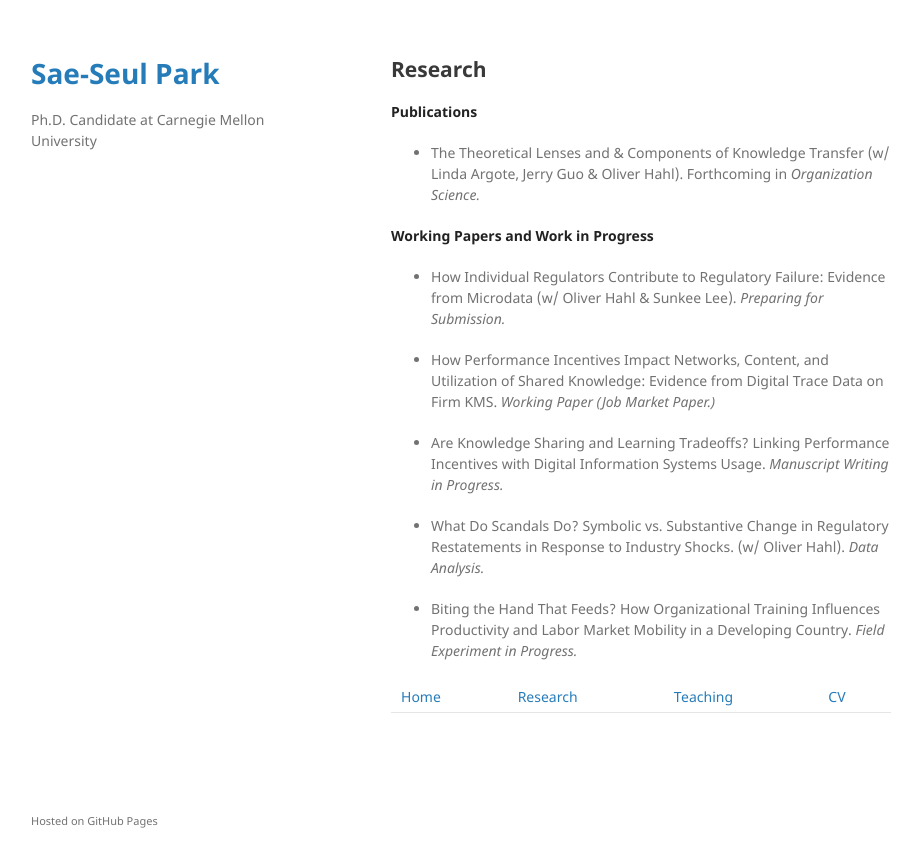
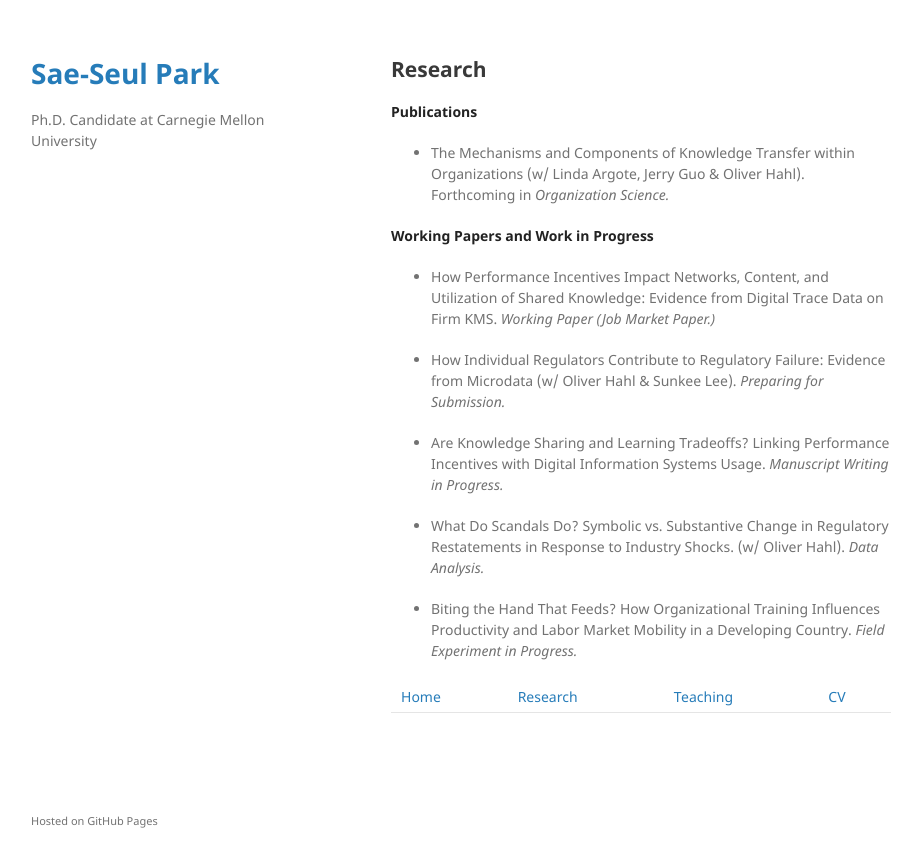
Before and after one commit to saepark/saepark.github.io, a Jekyll site: the page built from research.md, in a window 1280 px wide. Shown: the top 867 px of the page, without its empty margins (179-1099 px from the left). Built offline with Jekyll 4.4.1, drawn with Linux system fonts in a browser that asks for light colours; our own code applies the rules of GitHub Pages for plain Markdown files.

Commit message:
Update research.md

```diff
--- a/research.md
+++ b/research.md
@@ -5,12 +5,12 @@ layout: default
 ## Research
 
 **Publications**
-* The Theoretical Lenses and & Components of Knowledge Transfer (w/ Linda Argote, Jerry Guo & Oliver Hahl). Forthcoming in _Organization Science._
+* The Mechanisms and Components of Knowledge Transfer within Organizations (w/ Linda Argote, Jerry Guo & Oliver Hahl). Forthcoming in _Organization Science._
 
 **Working Papers and Work in Progress**
+* How Performance Incentives Impact Networks, Content, and Utilization of Shared Knowledge: Evidence from Digital Trace Data on Firm KMS. _Working Paper (Job Market Paper.)_
+
 * How Individual Regulators Contribute to Regulatory Failure: Evidence from Microdata (w/ Oliver Hahl & Sunkee Lee). _Preparing for Submission._
-
-* How Performance Incentives Impact Networks, Content, and Utilization of Shared Knowledge: Evidence from Digital Trace Data on Firm KMS. _Working Paper (Job Market Paper.)_
 
 * Are Knowledge Sharing and Learning Tradeoffs? Linking Performance Incentives with Digital Information Systems Usage. _Manuscript Writing in Progress._
 
```
